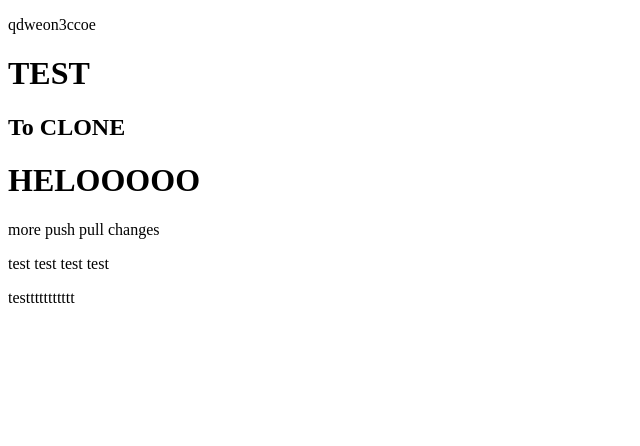
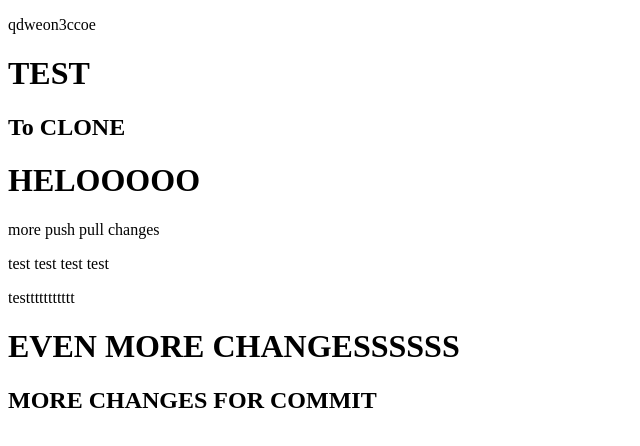
Before and after one commit to iroach4/git, a plain HTML site: page index.html in a window 1280 px wide. Shown: the whole page, without its empty margins (0-640 px from the left). Drawn offline with Linux system fonts and the light colour scheme.

Commit message:
even more changes

```diff
--- a/index.html
+++ b/index.html
@@ -14,5 +14,7 @@
     <p>more push pull changes</p>
     <p>test test test test</p>
     <div><p>testtttttttttt</p></div>
+    <h1>EVEN MORE CHANGESSSSSS</h1>
+    <h2>MORE CHANGES FOR COMMIT</h2>
   </body>
 </html>
```
